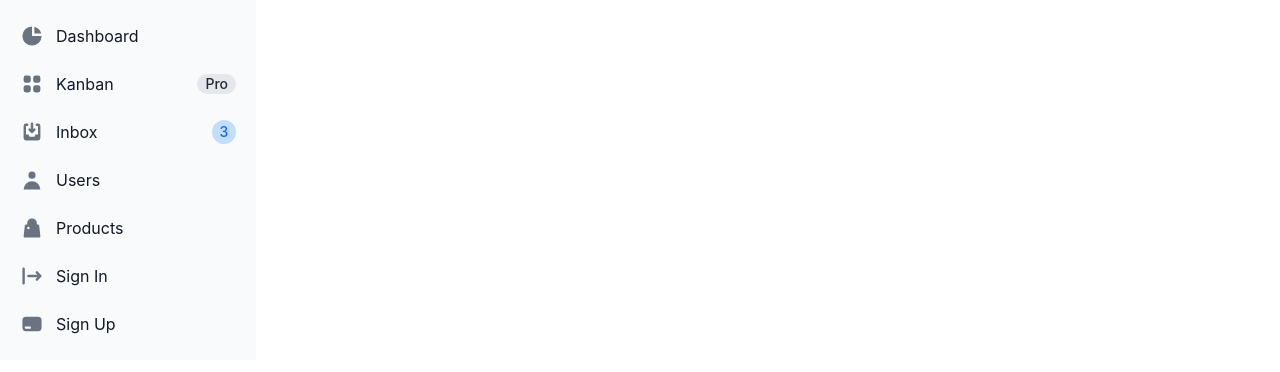
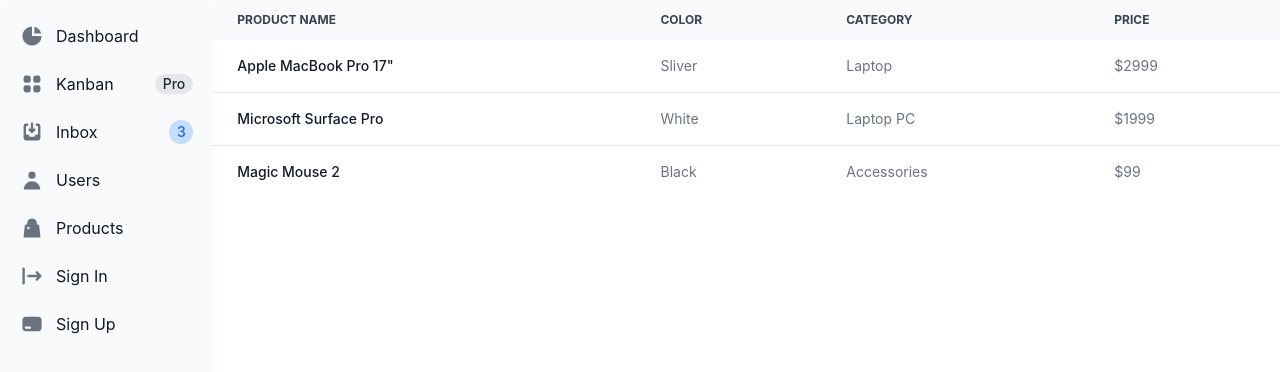
Before and after one commit to BenMorris90s/admin-client, a React (Create React App) app: page / in a window 1280 px wide. Shown: the top 372 px of the page. Built offline with nearby package versions, Linux system fonts and the light colour scheme.

Commit message:
Add basic table

```diff
--- a/src/App.tsx
+++ b/src/App.tsx
@@ -1,9 +1,13 @@
 import React from "react";
 import Sidebar from "./components/Sidebar";
+import BundleTable from "./components/BundleTable";
 import "./App.css";
 
 function App() {
-  return Sidebar();
+  return <div className="flex">
+    {Sidebar()}
+    {BundleTable()}
+  </div>;
 }
 
 export default App;
--- /dev/null
+++ b/src/components/BundleTable.tsx
@@ -0,0 +1,70 @@
+import React from "react";
+
+function BundleTable() {
+    return <div className="overflow-x-auto w-full relative">
+        <table className="w-full text-sm text-left text-gray-500 dark:text-gray-400">
+            <thead className="text-xs text-gray-700 uppercase bg-gray-50 dark:bg-gray-700 dark:text-gray-400">
+            <tr>
+                <th scope="col" className="py-3 px-6">
+                    Product name
+                </th>
+                <th scope="col" className="py-3 px-6">
+                    Color
+                </th>
+                <th scope="col" className="py-3 px-6">
+                    Category
+                </th>
+                <th scope="col" className="py-3 px-6">
+                    Price
+                </th>
+            </tr>
+            </thead>
+            <tbody>
+            <tr className="bg-white border-b dark:bg-gray-800 dark:border-gray-700">
+                <th scope="row" className="py-4 px-6 font-medium text-gray-900 whitespace-nowrap dark:text-white">
+                    Apple MacBook Pro 17"
+                </th>
+                <td className="py-4 px-6">
+                    Sliver
+                </td>
+                <td className="py-4 px-6">
+                    Laptop
+                </td>
+                <td className="py-4 px-6">
+                    $2999
+                </td>
+            </tr>
+            <tr className="bg-white border-b dark:bg-gray-800 dark:border-gray-700">
+                <th scope="row" className="py-4 px-6 font-medium text-gray-900 whitespace-nowrap dark:text-white">
+                    Microsoft Surface Pro
+                </th>
+                <td className="py-4 px-6">
+                    White
+                </td>
+                <td className="py-4 px-6">
+                    Laptop PC
+                </td>
+                <td className="py-4 px-6">
+                    $1999
+                </td>
+            </tr>
+            <tr className="bg-white dark:bg-gray-800">
+                <th scope="row" className="py-4 px-6 font-medium text-gray-900 whitespace-nowrap dark:text-white">
+                    Magic Mouse 2
+                </th>
+                <td className="py-4 px-6">
+                    Black
+                </td>
+                <td className="py-4 px-6">
+                    Accessories
+                </td>
+                <td className="py-4 px-6">
+                    $99
+                </td>
+            </tr>
+            </tbody>
+        </table>
+    </div>
+}
+
+export default BundleTable;
--- a/src/components/Sidebar.tsx
+++ b/src/components/Sidebar.tsx
@@ -3,7 +3,7 @@
 function Sidebar() {
   return (
     <aside className="w-64 h-screen" aria-label="Sidebar">
-      <div className="overflow-y-auto py-4 px-3 bg-gray-50 rounded dark:bg-gray-800">
+      <div className="overflow-y-auto h-screen py-4 px-3 bg-gray-50 rounded dark:bg-gray-800">
         <ul className="space-y-2">
           <li>
             <a
```
